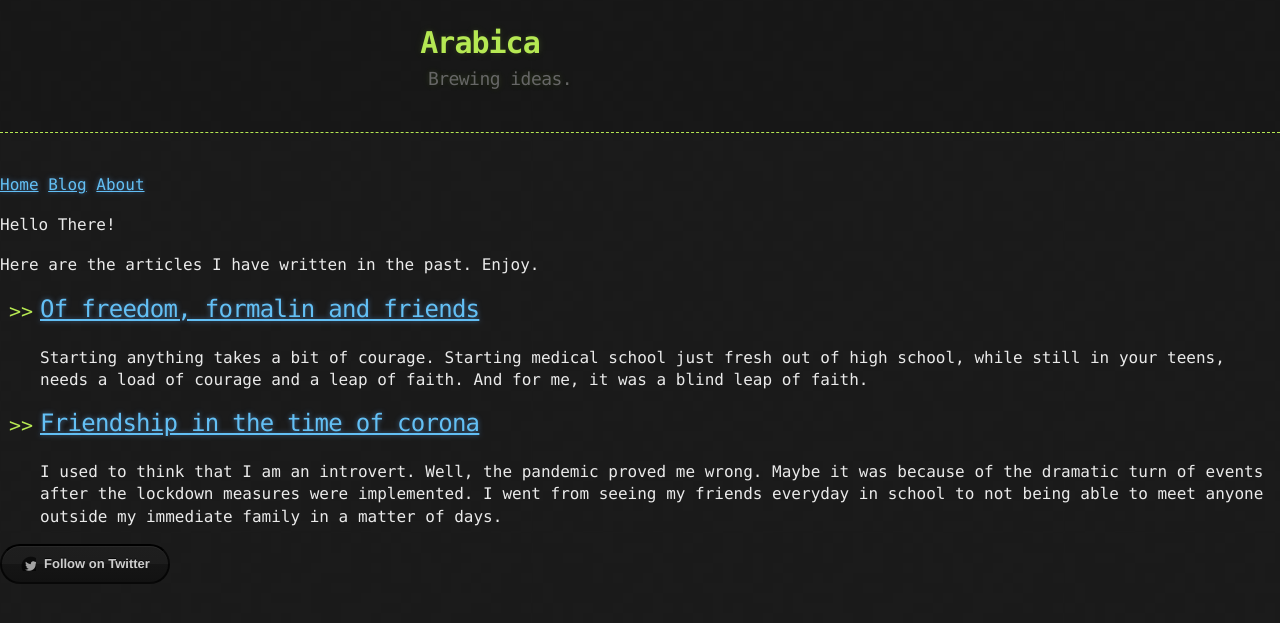
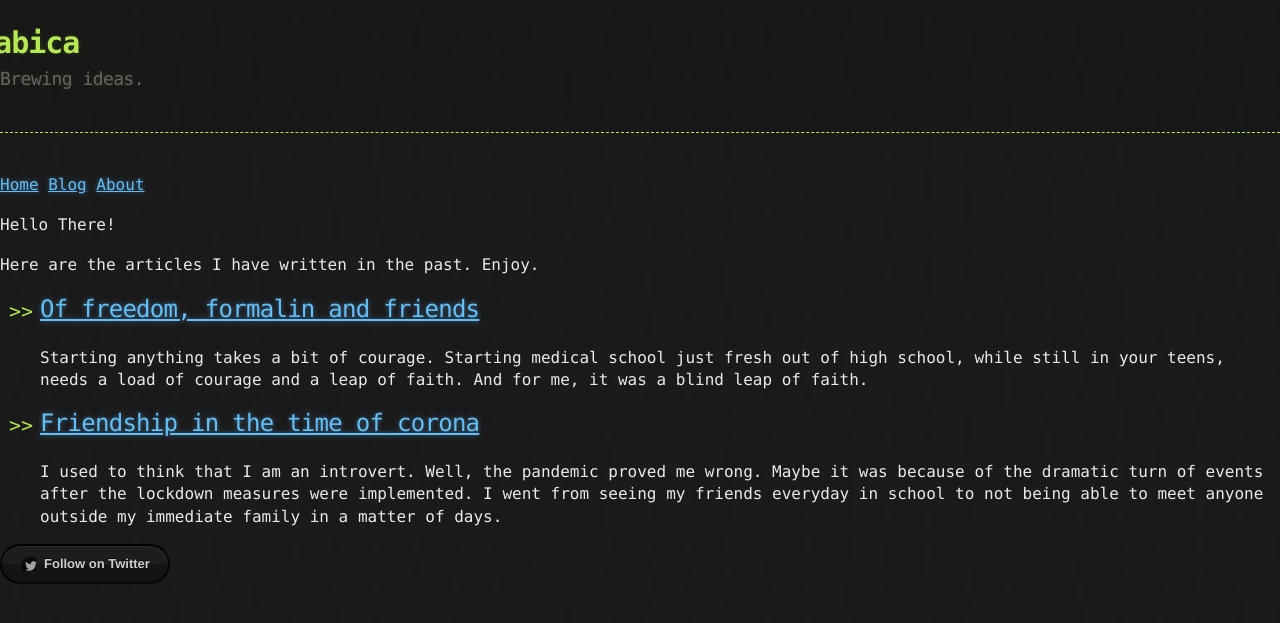
Before and after one commit to habasweiny/habasweiny.github.io, a Jekyll site: the page built from index.html, in a window 1280 px wide. Shown: the top 623 px of the page. Built offline with Jekyll 4.4.1, drawn with Linux system fonts in a browser that asks for light colours.

Commit message:
Update main.scss

```diff
--- a/_sass/main.scss
+++ b/_sass/main.scss
@@ -30,7 +30,6 @@ body {
   width: 90%;
   max-width: $container-max-width;
   margin: 0 0 20px;
-  text-align: center;
 }
 .quote {
   color: #00beef;
@@ -41,7 +40,7 @@ body {
 
 section {
   display: block;
-  margin: 0 0 20px 0;
+  margin: 0 0 0px 0;
 }
 
 h1, h2, h3, h4, h5, h6 {
```
